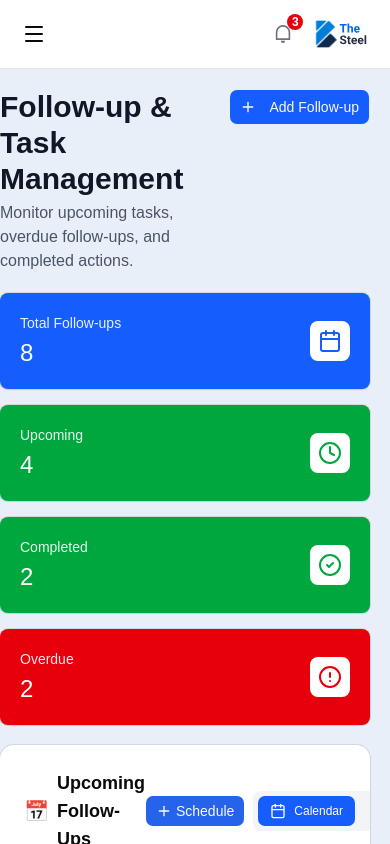
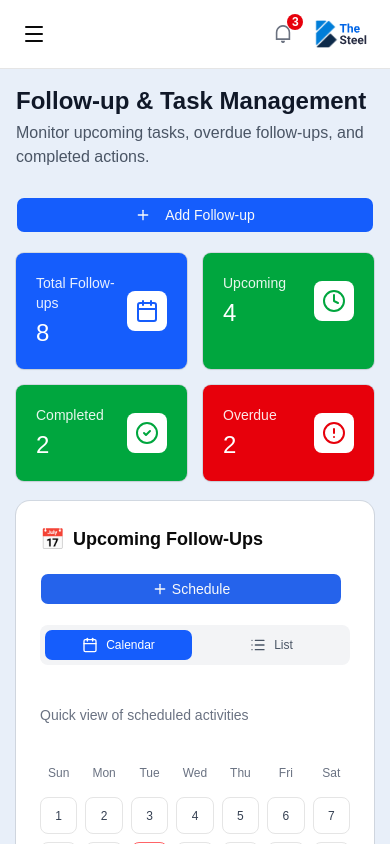
Before and after one commit to react6-flyweis/the-steel-admin, a React (Vite) app: page /leads/follow-up in a window 390 px wide. Built offline with nearby package versions, Linux system fonts and the light colour scheme.

Commit message:
fix: enhance layout and responsiveness in follow-up components

```diff
--- a/src/components/follow-up/add-follow-up-dialog.tsx
+++ b/src/components/follow-up/add-follow-up-dialog.tsx
@@ -143,7 +143,7 @@ export default function AddFollowUpDialog({ open, onOpenChange }: Props) {
             </div>
           </div>
 
-          <DialogFooter className="p-4">
+          <DialogFooter className="p-4 flex-row">
             <Button
               type="button"
               size="lg"
--- a/src/components/follow-up/upcoming-follow-ups.tsx
+++ b/src/components/follow-up/upcoming-follow-ups.tsx
@@ -66,7 +66,7 @@ export default function UpcomingFollowUps() {
 
   return (
     <Card className="p-6">
-      <div className="flex items-center justify-between mb-4">
+      <div className="flex flex-col md:flex-row md:items-center justify-between mb-4 gap-5">
         <div className="flex items-center gap-2">
           <span className="text-xl">📅</span>
           <h2 className="text-lg font-semibold">Upcoming Follow-Ups</h2>
@@ -81,7 +81,7 @@ export default function UpcomingFollowUps() {
             variant={viewMode === "calendar" ? "default" : "ghost"}
             onClick={() => setViewMode("calendar")}
             className={cn(
-              "px-3 h-8 text-xs",
+              "flex-1 px-3 h-8 text-xs",
               viewMode === "calendar"
                 ? "bg-blue-600 text-white hover:bg-blue-700"
                 : "bg-transparent text-gray-600 hover:bg-gray-200"
@@ -95,7 +95,7 @@ export default function UpcomingFollowUps() {
             variant={viewMode === "list" ? "default" : "ghost"}
             onClick={() => setViewMode("list")}
             className={cn(
-              "px-3 h-8 text-xs",
+              "flex-1 px-3 h-8 text-xs",
               viewMode === "list"
                 ? "bg-blue-600 text-white hover:bg-blue-700"
                 : "bg-transparent text-gray-600 hover:bg-gray-200"
--- a/src/pages/leads/follow-up-kpis.tsx
+++ b/src/pages/leads/follow-up-kpis.tsx
@@ -103,13 +103,15 @@ export default function FollowUpKpis() {
   return (
     <div className="">
       {/* Header */}
-      <div className="flex bg-teal-400 p-4 items-center justify-between">
+      <div className="flex flex-col sm:flex-row bg-teal-400 p-4 sm:px-6 items-start sm:items-center justify-between gap-3">
         <div>
-          <h1 className="text-xl text-white font-semibold ">Lead Scoring</h1>
+          <h1 className="text-lg sm:text-xl text-white font-semibold">
+            Lead Scoring
+          </h1>
         </div>
       </div>
 
-      <div className="p-6 space-y-6">
+      <div className="p-4 sm:p-6 space-y-6">
         {/* KPI Cards Section */}
         <div>
           <h2 className="text-2xl font-semibold text-gray-700 mb-2">
@@ -117,7 +119,7 @@ export default function FollowUpKpis() {
           </h2>
           <p className=" text-gray-500 mb-4">Performance metrics</p>
 
-          <div className="grid grid-cols-1 sm:grid-cols-2 lg:grid-cols-4 gap-4">
+          <div className="grid grid-cols-2 lg:grid-cols-4 gap-4">
             {kpiCards.map((card) => (
               <Card
                 key={card.id}
@@ -140,7 +142,9 @@ export default function FollowUpKpis() {
                 </CardHeader>
                 <CardContent>
                   <div className="space-y-1">
-                    <div className={`text-3xl font-bold ${card.valueClass}`}>
+                    <div
+                      className={`text-xl md:text-3xl font-bold ${card.valueClass}`}
+                    >
                       {card.value}
                     </div>
                     <div
@@ -161,7 +165,7 @@ export default function FollowUpKpis() {
         </div>
 
         {/* Charts Section */}
-        <div className="grid grid-cols-1 lg:grid-cols-2 gap-6">
+        <div className="grid grid-cols-1 md:grid-cols-2 gap-6">
           {/* Follow Ups Chart */}
           <Card>
             <CardHeader>
--- a/src/pages/leads/follow-up.tsx
+++ b/src/pages/leads/follow-up.tsx
@@ -20,11 +20,11 @@ export default function FollowUpPage() {
   const [isAddDialogOpen, setIsAddDialogOpen] = useState(false);
 
   return (
-    <div className="pr-5 pt-5 space-y-5">
+    <div className="p-4 sm:p-6 max-w-7xl mx-auto space-y-5">
       {/* Header */}
-      <div className="flex items-start justify-between">
+      <div className="flex flex-col sm:flex-row items-start sm:items-center justify-between gap-4">
         <div>
-          <h1 className="text-3xl font-bold text-gray-900">
+          <h1 className="text-2xl sm:text-3xl font-bold text-gray-900">
             Follow-up & Task Management
           </h1>
           <p className="text-gray-600 mt-1">
@@ -33,7 +33,7 @@ export default function FollowUpPage() {
         </div>
         <Button
           onClick={() => setIsAddDialogOpen(true)}
-          className="bg-blue-600 hover:bg-blue-700"
+          className="bg-blue-600 hover:bg-blue-700 w-full sm:w-auto mt-3 sm:mt-0"
         >
           <Plus className="w-4 h-4 mr-2" />
           Add Follow-up
@@ -41,7 +41,7 @@ export default function FollowUpPage() {
       </div>
 
       {/* Metrics Cards */}
-      <div className="grid grid-cols-1 md:grid-cols-2 lg:grid-cols-4 gap-4">
+      <div className="grid grid-cols-2 lg:grid-cols-4 gap-4">
         <StatCard
           title="Total Follow-ups"
           value="8"
```
